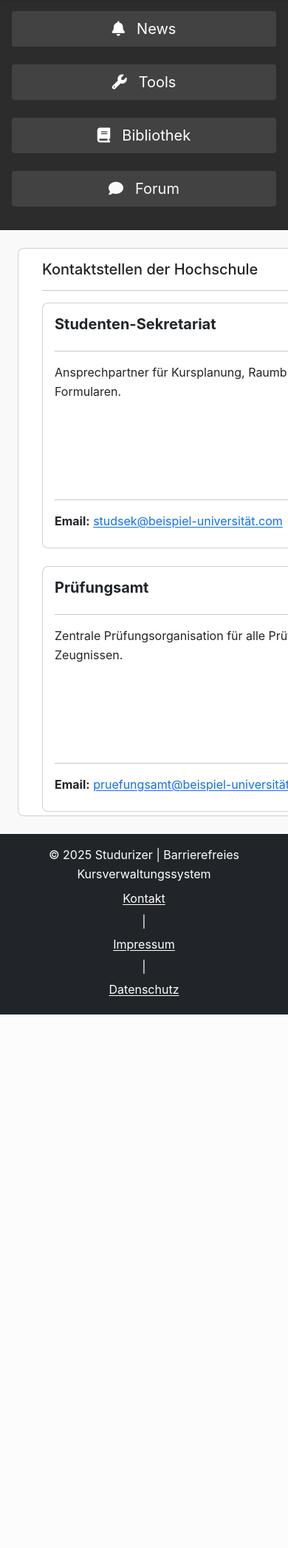
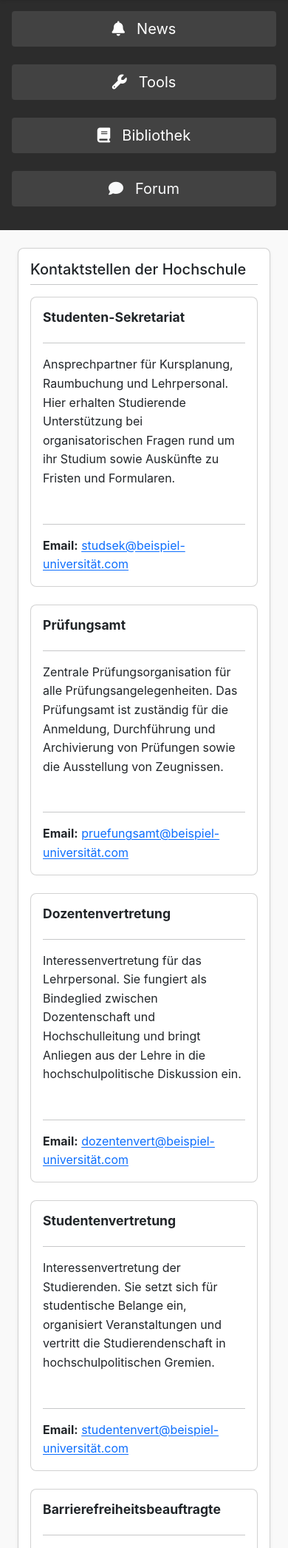
Before and after one commit to Johann110/Studurizer-Fallstudie-Software-Engineering, a Django app: page /contact/ in a window 390 px wide; the page is wider, and only the part inside the window is pictured. Shown: the part 61-2153 px from the top of that part at 74% size. Before the commit the page ends 1432 px from the top of that part, so only its background shows below. Run offline with Django 5.2, Linux system fonts and the light colour scheme; some libraries are stand-ins or nearby versions.

Commit message:
UI improvments for contact.html

```diff
--- a/templates/misc/contact.html
+++ b/templates/misc/contact.html
@@ -1,31 +1,41 @@
 {% extends "base.html" %}
 {% block content %}
     <style>
-    .card-inner {
-        height: 10.5rem;
+    /* Responsive Card Styling */
+    .contact-cards .card-body {
+        display: flex;
+        flex-direction: column;
     }
-    .card-title{
-        height: 2rem;
+
+    .contact-cards .card-title {
+        min-height: 2.5rem;
+        font-size: 1.1rem;
+        display: flex;
+        align-items: center;
     }
-    .email {
-        height: 1rem;
+
+    .contact-cards .card-inner {
+        flex-grow: 1;
+    }
+
+    .contact-cards .email {
+        margin-bottom: 0;
+    }
+
+    /* Medienabfrage für kleine Geräte */
+    @media (max-width: 767.98px) {
+        .contact-cards .card-title {
+            min-height: auto;
+        }
     }
     </style>
-<div class="card"
-     style="
-        height: 48rem;
-        width: 100rem;
-        padding-left: 1rem;
-        padding-right: 1rem;
-        padding-bottom: 4rem;
-        margin: 0 auto;
-    ">
 
+    <div class="card shadow-sm mb-4">
         <div class="card-body">
             <h3 class="card-title mb-4">Kontaktstellen der Hochschule</h3>
             <hr style="margin-top: -1rem">
-                <div class="row g-4">
 
+            <div class="row g-4 contact-cards">
                 <div class="col-12 col-md-6 col-lg-3">
                     <section class="card h-100">
                         <div class="card-body">
```
Lines whose indentation alone changed are shown as unchanged.
